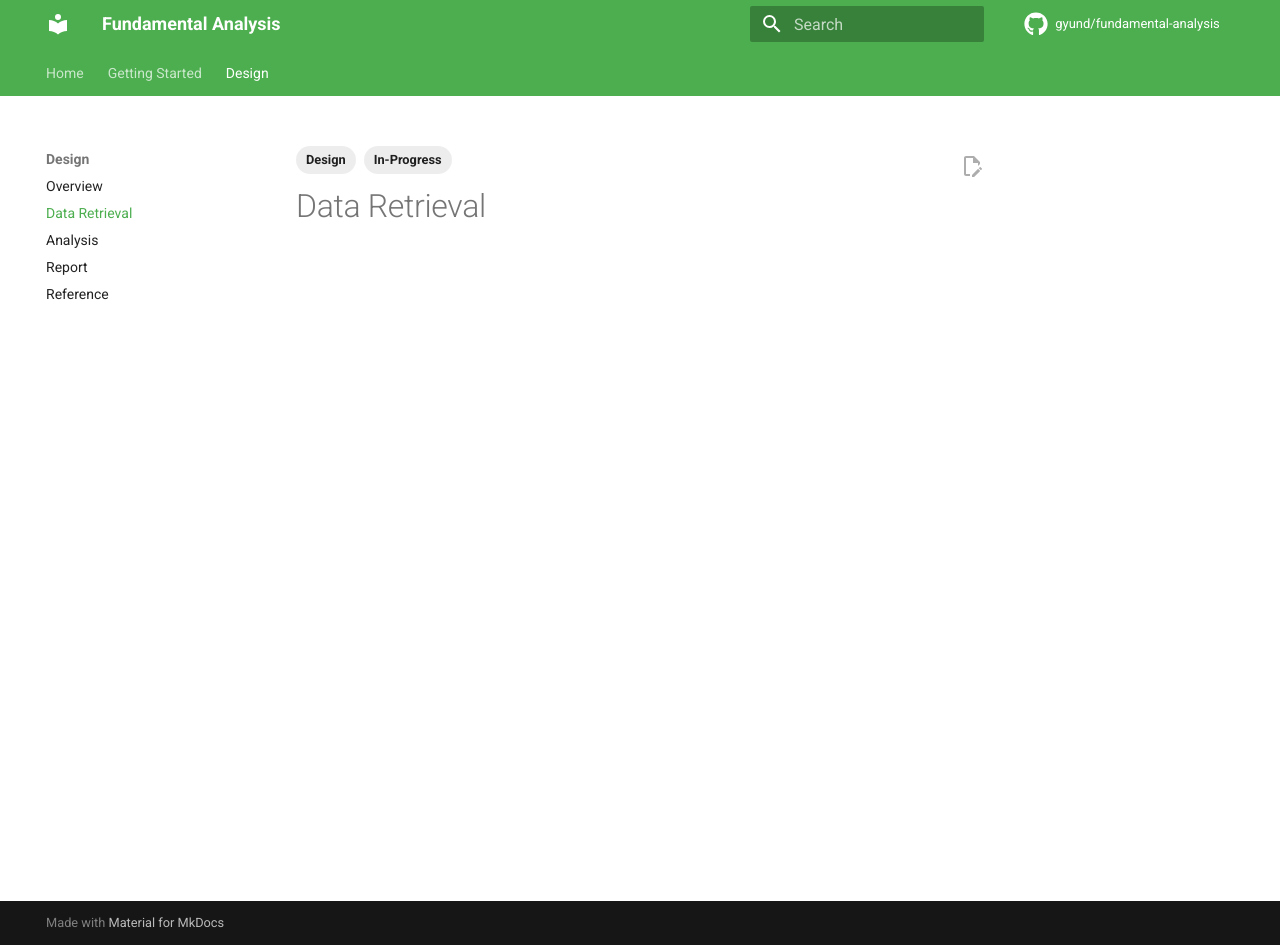
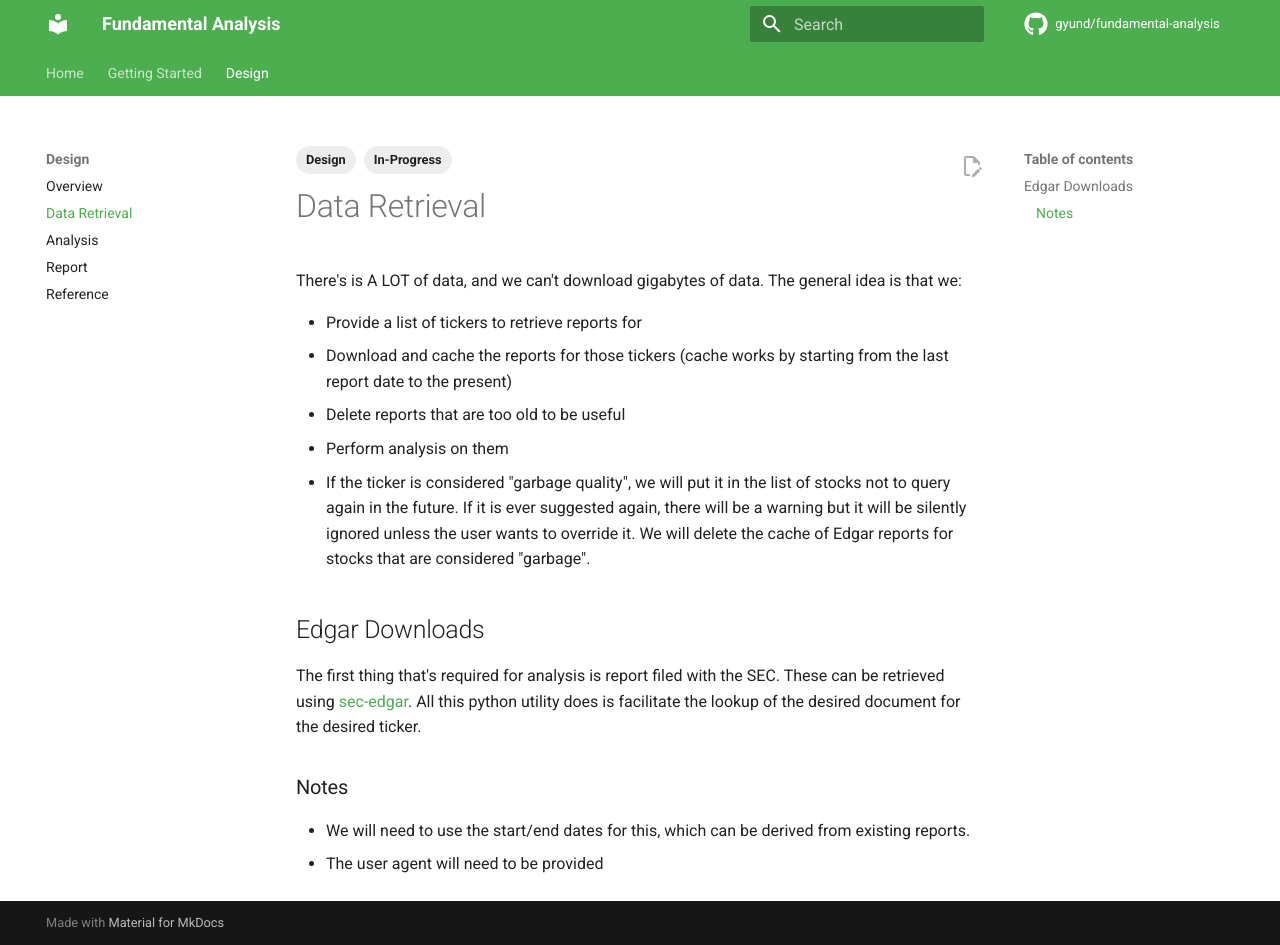
Before and after one commit to gyund/fundamental-analysis, an MkDocs documentation site: the page built from docs/docs/design/data-retrieval.md, in a window 1280 px wide and 945 px high. Built offline with MkDocs 1.6.1 and Material for MkDocs 9.7.7, drawn with Linux system fonts in a browser that asks for light colours; comment, search, counter and statistics services are not loaded.

Commit message:
more documentation

```diff
--- a/docs/docs/design/data-retrieval.md
+++ b/docs/docs/design/data-retrieval.md
@@ -5,3 +5,20 @@ tags:
 ---
 
 # Data Retrieval
+
+There's is A LOT of data, and we can't download gigabytes of data. The general idea is that we:
+
+- Provide a list of tickers to retrieve reports for
+- Download and cache the reports for those tickers (cache works by starting from the last report date to the present)
+- Delete reports that are too old to be useful
+- Perform analysis on them
+- If the ticker is considered "garbage quality", we will put it in the list of stocks not to query again in the future. If it is ever suggested again, there will be a warning but it will be silently ignored unless the user wants to override it. We will delete the cache of Edgar reports for stocks that are considered "garbage".
+
+## Edgar Downloads
+
+The first thing that's required for analysis is report filed with the SEC. These can be retrieved using [sec-edgar](https://github.com/sec-edgar/sec-edgar). All this python utility does is facilitate the lookup of the desired document for the desired ticker.
+
+### Notes
+
+- We will need to use the start/end dates for this, which can be derived from existing reports.
+- The user agent will need to be provided
```
Also changed, not shown: docs/docs/design/reference.md (+5 -4 lines), requirements.txt (+12 -0 lines), 1 other file.
